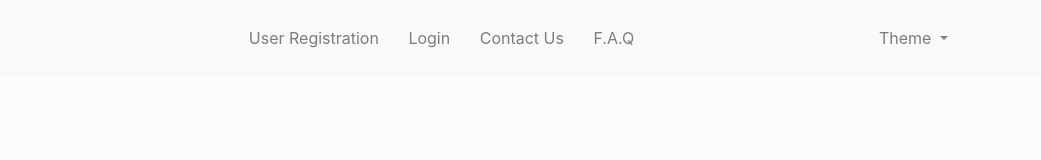
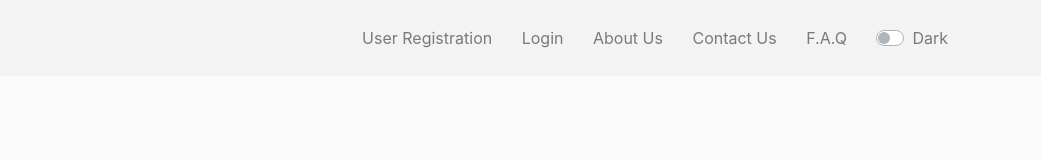
Before and after one commit to noufalsalem/yu-pages, a plain HTML site: page contact.html in a window 1280 px wide. Shown: the top 160 px of the page, 239-1280 px from the left. Drawn offline with nearby package versions, Linux system fonts and the light colour scheme.

Commit message:
Update contact.html

```diff
--- a/contact.html
+++ b/contact.html
@@ -17,7 +17,7 @@
 </head>
 
 <body>
-  <nav class="navbar navbar-expand-lg navbar-light bg-light sticky-top">
+  <nav class="navbar navbar-expand-lg navbar-light sticky-top nav-op">
   <div class="container">
     <a class="navbar-brand" href="index.html"> <img src="YU-Logo.png" alt="AlYamamah University" style="width:150px; height: 50px;"/></a>
     <button class="navbar-toggler" type="button" data-toggle="collapse" data-target="#navbarSupportedContent" aria-controls="navbarSupportedContent" aria-expanded="false" aria-label="Toggle navigation">
@@ -31,27 +31,23 @@
             &nbsp; &nbsp;
             <li class="nav-item"> <a href="login.html" role="button" class="nav-link"> Login</a></li>
             &nbsp; &nbsp;
+            <li class="nav-item"> <a href="about.html" role="button" class="nav-link"> About Us</a></li>
+			&nbsp; &nbsp;
             <li class="nav-item"> <a href="contact.html" role="button" class="nav-link"> Contact Us</a></li>
 			&nbsp; &nbsp;
 			<li class="nav-item"> <a href="faq.html" role="button" class="nav-link"> F.A.Q </a></li>
+            &nbsp; &nbsp;
+            <li class="nav-item"><nav class="navbar-nav"> <!--DARK MODE SWITCH-->
+                <div class="nav-link">
+                    <div class="custom control custom-switch">
+                        <input type="checkbox" class="custom-control-input" id="darkSwitch">
+                        <label class="custom-control-label" for="darkSwitch">Dark</label>
+                    </div>
+                </div>
+        </nav></li>
 
         </ul>
-      <ul class="navbar-nav ml-auto">
-        <li class="nav-item dropdown">
-          <a class="nav-link dropdown-toggle" href="#" id="navbarDropdown" role="button" data-toggle="dropdown" aria-haspopup="true" aria-expanded="false">
-          Theme
-        </a>
 
-          <div class="dropdown-menu dropdown-menu-right animate slideIn" aria-labelledby="navbarDropdown">
-            <a class="dropdown-item" href="index.html">Light Mode</a>
-            <a class="dropdown-item" href="indexDark.html">Dark Mode</a>
-            <div class="dropdown-divider"></div>
-            <a class="dropdown-item" href="#">Feedback?</a>
-          </div>
-        </li>
-      </ul>
-    </div>
-  </div>
 </nav>
     <div class="container contact-form">
             <div class="contact-image">
@@ -83,6 +79,8 @@
             </form>
 </div>
 
+    <!--Personal JS-->
+      <script src="myscript.js"></script>
     <!-- Bootstrap JS-->
     <script src="https://code.jquery.com/jquery-3.4.1.slim.min.js" integrity="sha384-J6qa4849blE2+poT4WnyKhv5vZF5SrPo0iEjwBvKU7imGFAV0wwj1yYfoRSJoZ+n" crossorigin="anonymous"></script>
     <script src="https://cdn.jsdelivr.net/npm/popper.js@1.16.0/dist/umd/popper.min.js" integrity="sha384-Q6E9RHvbIyZFJoft+2mJbHaEWldlvI9IOYy5n3zV9zzTtmI3UksdQRVvoxMfooAo" crossorigin="anonymous"></script>
```
